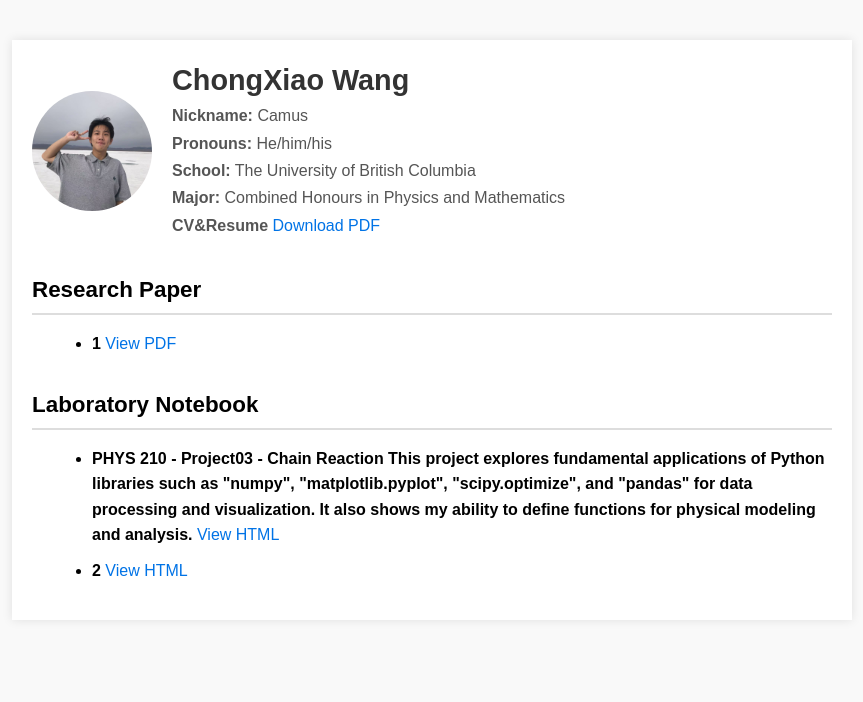
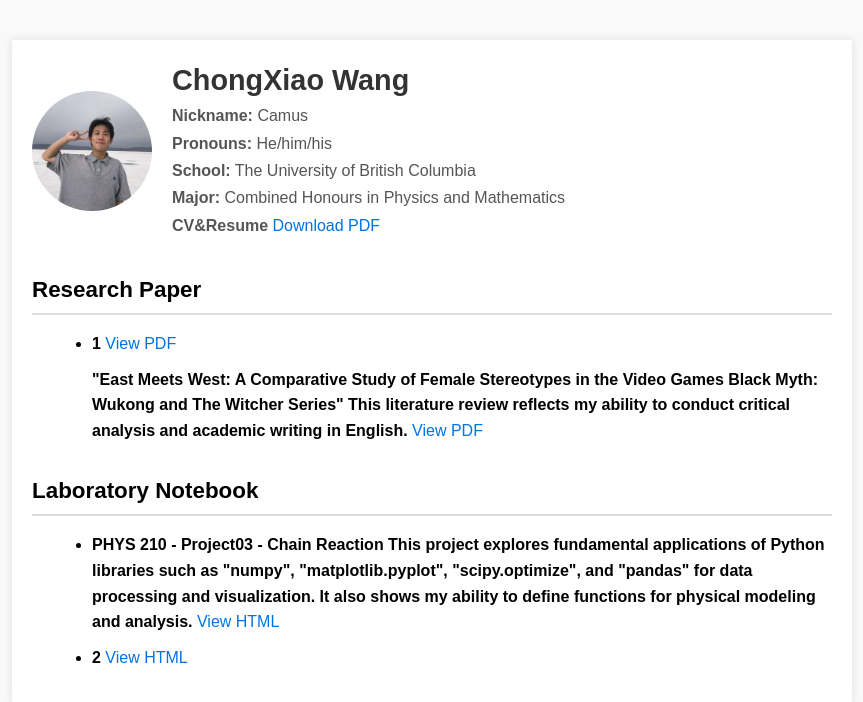
Before and after one commit to Camus0121-W/Camus0121-W.github.io, a plain HTML site: page index.html in a window 1280 px wide. Shown: the whole page, without its empty margins (208-1071 px from the left). Drawn offline with Linux system fonts and the light colour scheme.

Commit message:
Update index.html

```diff
--- a/index.html
+++ b/index.html
@@ -107,8 +107,11 @@
                 <strong>1</strong>
                 <a href="paper1.pdf" target="_blank">View PDF</a>
             </li>
+                <strong>"East Meets West: A Comparative Study of Female Stereotypes in the Video Games Black Myth: Wukong and The Witcher Series"
+  This literature review reflects my ability to conduct critical analysis and academic writing in English.  </strong>
+                <a href="Wrds150.pdf" target="_blank">View PDF</a>
             </li>
-            <!-- 继续添加更多论文 -->
+
         </ul>
     </div>
 
```
